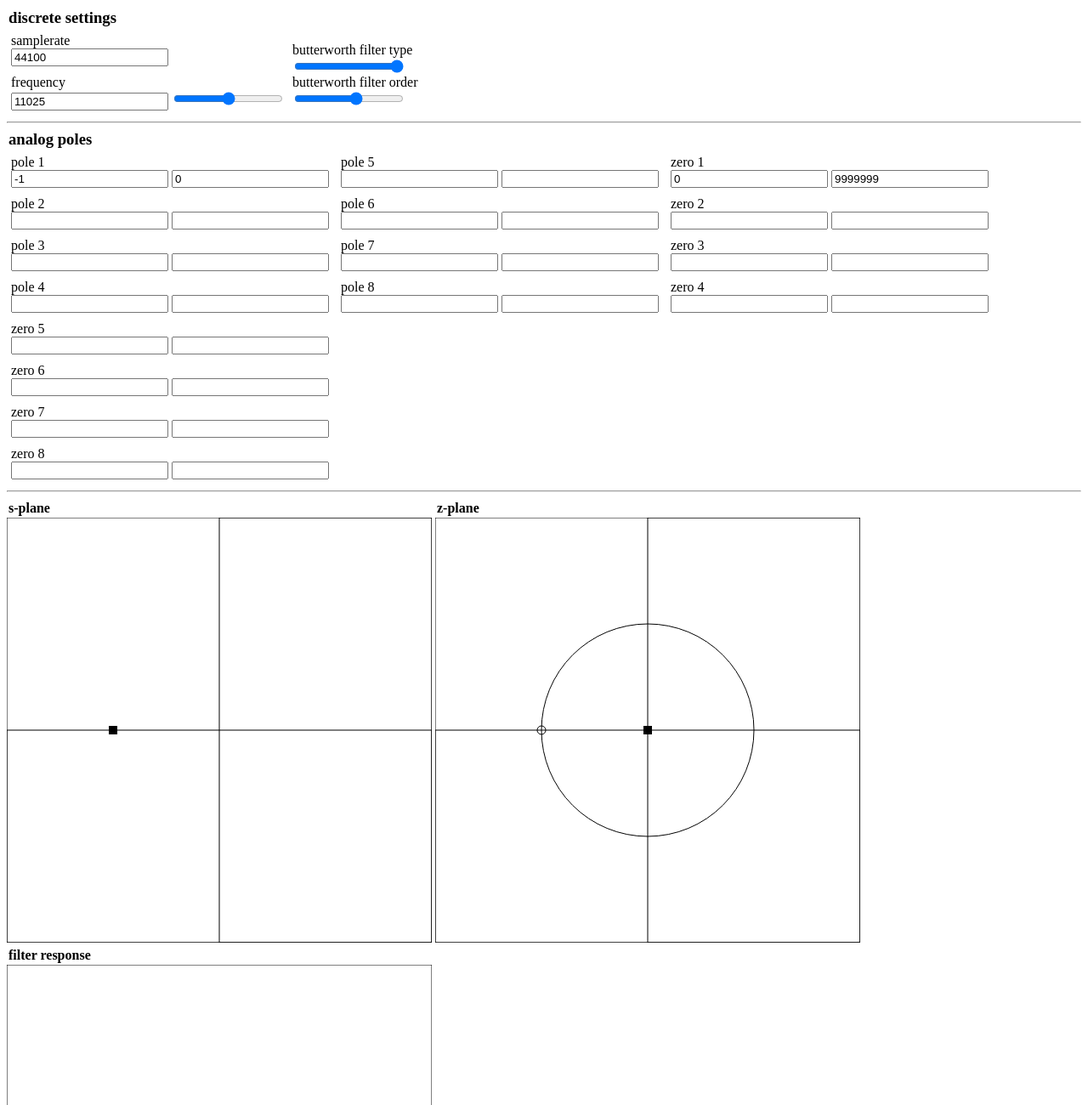
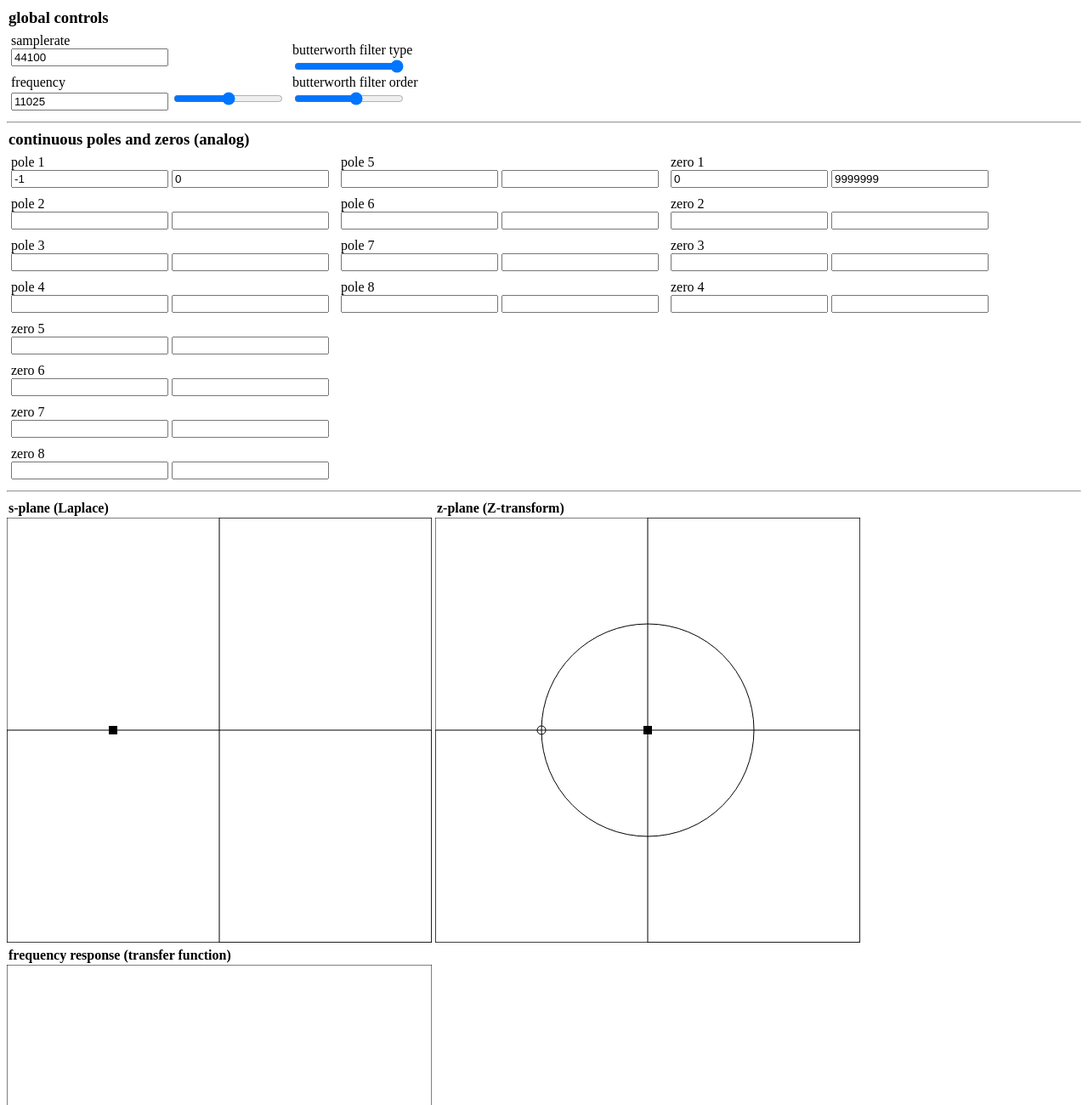
Before and after one commit to hgroenenboom/filter-visualizer, a plain HTML site: page index.html in a window 1280 px wide. Shown: the top 1300 px of the page at 85% size. Drawn offline with Linux system fonts and the light colour scheme.

Commit message:
renamed headers

```diff
--- a/filter-visualizer.js
+++ b/filter-visualizer.js
@@ -24,7 +24,7 @@ function drawFilterResponse(polePositions, zeroPositions)
     response.width = width;
     response.height = height;
     response.xMin = 0;
-    response.xSize = 100;
+    response.xSize = 300;
     response.yMin = 0;
     response.ySize = 2;
 
--- a/index.html
+++ b/index.html
@@ -18,7 +18,7 @@
 </head>
 <body>
     <div style="display:inline-block;">
-        <h3>discrete settings</h1>
+        <h3>global controls</h1>
         <div style="padding:5px;">
             <p>samplerate</p>
             <input id="samplerate" oninput="sampleRate=document.getElementById('samplerate').value;drawFromSplane()"></input>
@@ -37,7 +37,7 @@
     </div>
     <hr>
 
-    <h3>analog poles</h3>
+    <h3>continuous poles and zeros (analog)</h3>
     <div style="display:inline-block;">
         <div style="padding:5px;">
             <p>pole 1</p>
@@ -129,20 +129,20 @@
     <hr>
 
     <div style="display:inline-block;">
-        <h4>s-plane</h4>
+        <h4>s-plane (Laplace)</h4>
         <canvas id="sPlane" width=1000 height=1000></canvas>
     </div>
     <div style="display:inline-block;">
-        <h4>z-plane</h4>
+        <h4>z-plane (Z-transform)</h4>
         <canvas id="zPlane" width=1000 height=1000></canvas>
     </div>
     <div style="display:inline-block;">
-        <h4>filter response</h4>
+        <h4>frequency response (transfer function)</h4>
         <canvas id="response" width=1000 height=1000></canvas>
     </div>
     <hr>
 
-    <h3>digital poles</h3>
+    <h3>discrete poles and zeros (digital)</h3>
     <div style="display:inline-block;">
         <div style="padding:5px;">
             <p>pole 1</p>
@@ -233,7 +233,7 @@
     </div>
     <hr>
 
-    <h3>console</h3>
+    <h3>debug / info</h3>
     <p id="console"></p>
 
     <script src="filter-visualizer.js"></script>
```
